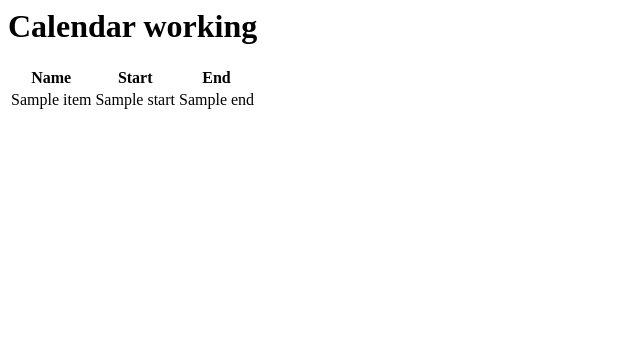
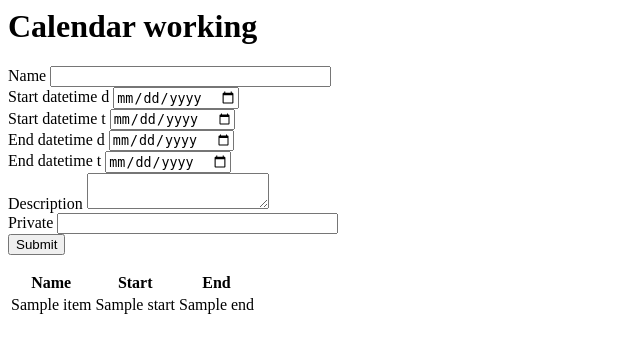
Before and after one commit to ddb048/w18-d2, a Python web app: template calendar_this/app/templates/main.html in a window 1280 px wide. Shown: the top 353 px of the page, without its empty margins (0-640 px from the left). Run offline with Jinja, Linux system fonts and the light colour scheme; the template is opened without the code that fills it: most values are stand-ins (such as "Sample title", 1, 10 or a date in 2020); form fields are guessed from the names that the template uses.

Commit message:
form created

```diff
--- a/calendar_this/app/routes.py
+++ b/calendar_this/app/routes.py
@@ -2,12 +2,14 @@ from flask import (Blueprint, render_template)
 import os
 import sqlite3
 from datetime import datetime
+from app.forms import AppointmentForm
 
 bp = Blueprint("main", __name__, url_prefix="/")
 DB_FILE = os.environ.get("DB_FILE")
 
 @bp.route('/')
 def main():
+    form = AppointmentForm()
     with sqlite3.connect(DB_FILE) as conn:
         curs = conn.cursor()
         curs.execute("SELECT id, name, start_datetime, end_datetime FROM appointments ORDER BY start_datetime;")
@@ -26,4 +28,4 @@ def main():
             # start.append(datetime_obj1.strftime("%H:%M"))
             # end.append(datetime_obj2.strftime("%H:%M"))
         print(rows)
-    return render_template('main.html', rows=appointments)
+    return render_template('main.html', rows=appointments, form=form)
--- a/calendar_this/app/templates/main.html
+++ b/calendar_this/app/templates/main.html
@@ -6,6 +6,40 @@
 
 <body>
     <h1>Calendar working</h1>
+    <form method="post" action="/">
+        <div>
+            {{form.name.label}}
+            {{form.name(size=32)}}
+        </div>
+        <div>
+            {{form.start_datetimeD.label}}
+            {{form.start_datetimeD(size=32)}}
+        </div>
+        <div>
+            {{form.start_datetimeT.label}}
+            {{form.start_datetimeT(size=32)}}
+        </div>
+        <div>
+            {{form.end_datetimeD.label}}
+            {{form.end_datetimeD(size=32)}}
+        </div>
+        <div>
+            {{form.end_datetimeT.label}}
+            {{form.end_datetimeT(size=32)}}
+        </div>
+        <div>
+            {{form.description.label}}
+            {{form.description(size=32)}}
+        </div>
+        <div>
+            {{form.private.label}}
+            {{form.private(size=32)}}
+        </div>
+        <div>
+            {{form.submit(size=32)}}
+        </div>
+        <!-- to make your form           -->
+    </form>
     <table>
         <thead>
             <tr>
```
Also changed, not shown: calendar_this/app/forms.py (added, +13 -0 lines).
